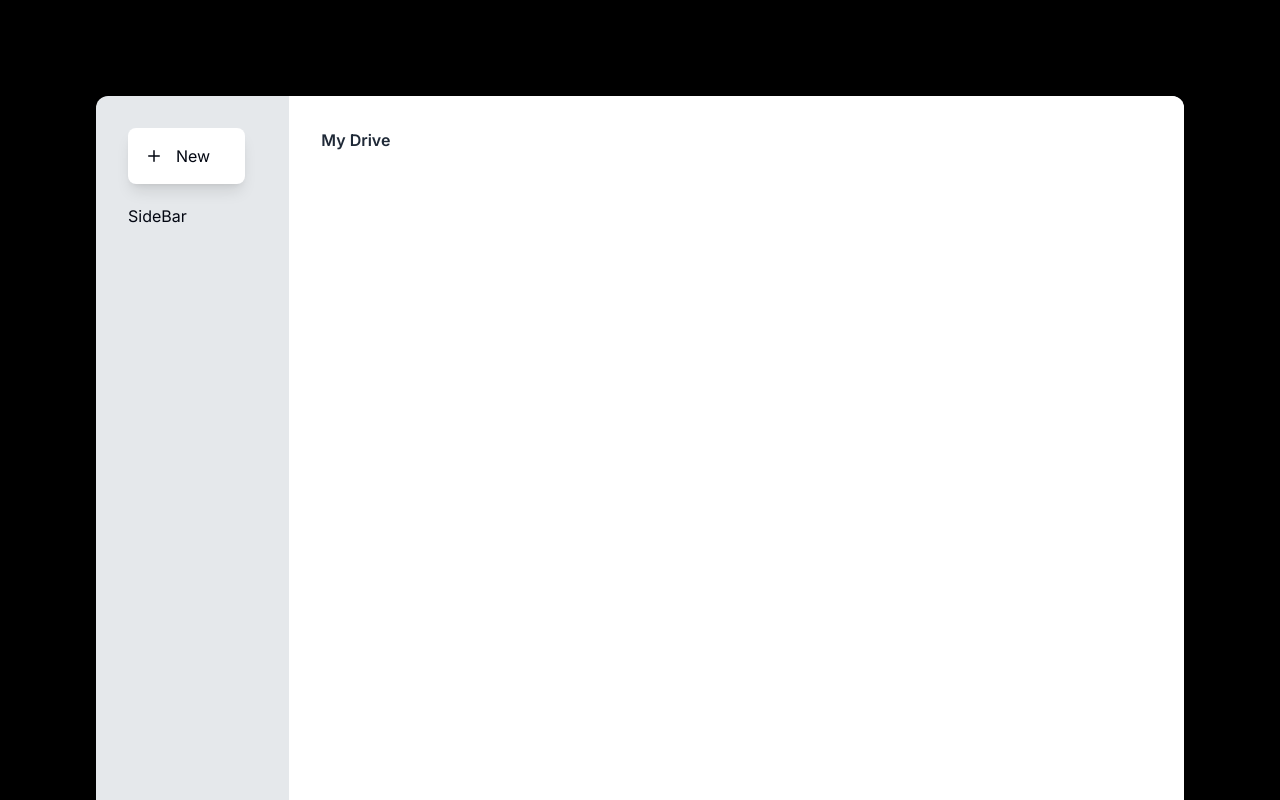
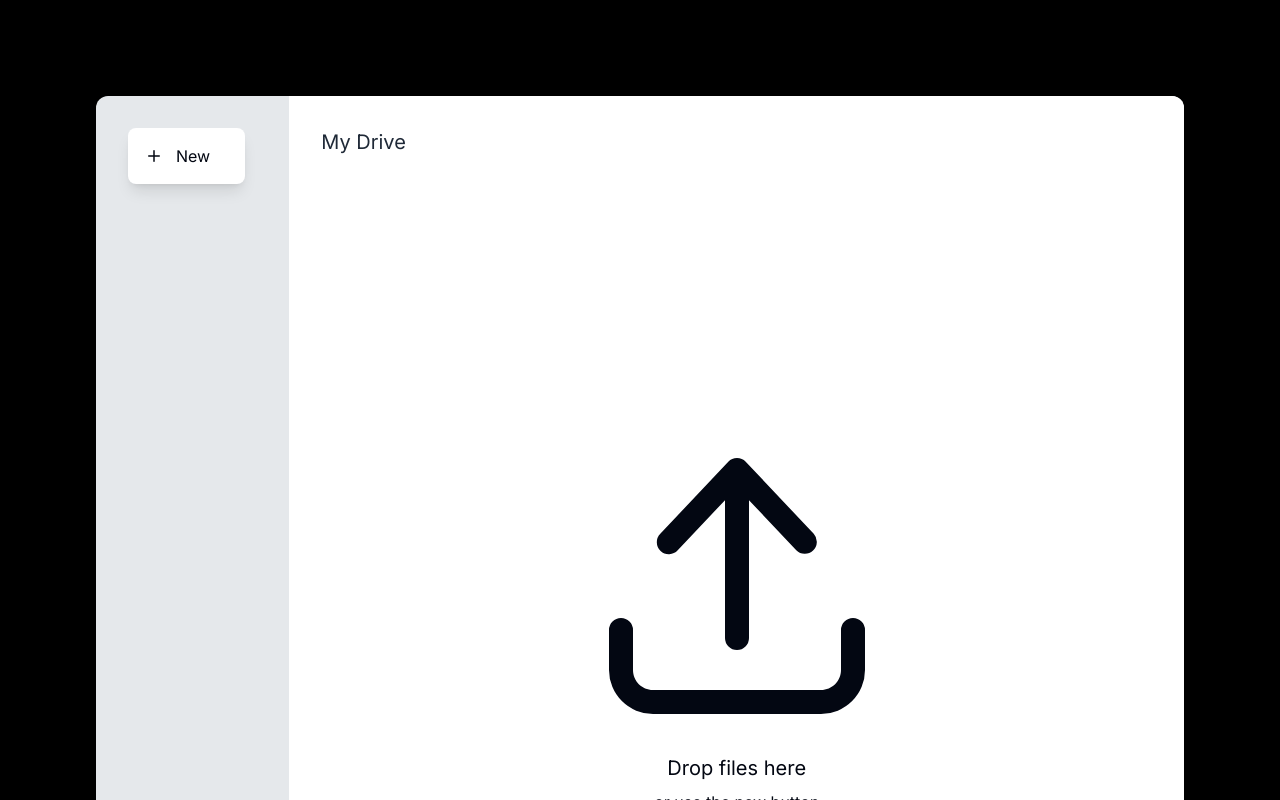
Before and after one commit to thienbuid/google-drive-file-manager-ui, a Next.js app: page / in a window 1280 px wide. Shown: the top 800 px of the page. Built offline with nearby package versions, Linux system fonts and the light colour scheme; no server answers.

Commit message:
[fix] fix structure name file

```diff
--- a/app/components/BreadCrumb.tsx
+++ b/app/components/BreadCrumb/index.tsx
@@ -1,5 +1,5 @@
+import { File } from "@/app/interfaces/file.interface";
 import React from "react";
-import { File } from "../interfaces/file.interface";
 
 type Props = {
   breadcrumbs: File[];
@@ -14,13 +14,11 @@ const BreadCrumb = ({ breadcrumbs, handleBackFolder }: Props) => {
         return (
           <li
             key={bread.id}
-            className={`inline-flex items-center hover:cursor-pointer ${
-              isLastElement ? "font-semibold" : ""
-            }`}
+            className="inline-flex items-center hover:cursor-pointer"
             onClick={() => handleBackFolder(index)}
           >
             <a
-              className={`flex items-center ${
+              className={`flex items-center text-xl select-none ${
                 isLastElement ? "text-gray-800" : "text-gray-500"
               } hover:text-blue-600 focus:outline-none`}
             >
--- a/app/components/Files/Files.tsx
+++ b/app/components/Files/index.tsx
@@ -7,7 +7,7 @@ type Props = {
 };
 
 const Files = ({ files }: Props) => {
-  return (
+  return files.length ? (
     <div className="flex flex-col gap-5">
       <h4 className="font-medium">Files</h4>
       <div className="grid grid-cols-4 gap-4 ">
@@ -16,6 +16,8 @@ const Files = ({ files }: Props) => {
         })}
       </div>
     </div>
+  ) : (
+    <></>
   );
 };
 
--- /dev/null
+++ b/app/components/FolderTree/index.tsx
@@ -0,0 +1,55 @@
+import { FileType } from "@/app/interfaces/enums/file-type";
+import { File } from "@/app/interfaces/file.interface";
+import { FolderTree as FolderTreeType } from "@/app/interfaces/folder-tree";
+import { request, ResponseType } from "@/app/utils/api/axios";
+import React, { useState } from "react";
+
+type Props = {
+  className: string;
+  data: FolderTreeType;
+};
+
+const FolderTree = ({ className, data }: Props) => {
+  const [isShowChildren, setIsShowChildren] = useState(false);
+  return (
+    data && (
+      <ul className={className}>
+        <li className="my-1 cursor-pointer">
+          <div className="flex gap-2 items-center p-1 hover:bg-[#C1E7FE] rounded-lg">
+            <svg
+              onClick={() => setIsShowChildren((prev) => !prev)}
+              xmlns="http://www.w3.org/2000/svg"
+              viewBox="0 0 20 20"
+              fill="currentColor"
+              className={`size-5 transition duration-300 ${
+                isShowChildren ? "rotate-90" : ""
+              }`}
+            >
+              <path
+                fillRule="evenodd"
+                d="M8.22 5.22a.75.75 0 0 1 1.06 0l4.25 4.25a.75.75 0 0 1 0 1.06l-4.25 4.25a.75.75 0 0 1-1.06-1.06L11.94 10 8.22 6.28a.75.75 0 0 1 0-1.06Z"
+                clipRule="evenodd"
+              />
+            </svg>
+            <div>
+              <img src={data.iconLink} alt="" />
+            </div>
+            <p className="truncate select-none text-xs">{data.name}</p>
+          </div>
+          {isShowChildren &&
+            data.children?.map((folder) => {
+              return (
+                <FolderTree
+                  key={folder.id}
+                  className="block ml-2"
+                  data={folder}
+                />
+              );
+            })}
+        </li>
+      </ul>
+    )
+  );
+};
+
+export default FolderTree;
--- a/app/components/Folders/FolderCard.tsx
+++ b/app/components/Folders/FolderCard.tsx
@@ -9,16 +9,17 @@ type Props = {
 const FolderCard = ({ folder, onClick }: Props) => {
   return (
     <div
-      onClick={() => {
+      onDoubleClickCapture={() => {
         onClick(folder);
       }}
-      className="flex flex-col bg-[#F0F4F8] hover:bg-[#d9dcdf] rounded-lg flex-1 p-4 gap-4"
+      tabIndex={0}
+      className="flex flex-col bg-[#F0F4F8] focus:bg-[#C1E7FE] hover:bg-[#d9dcdf] hover:cursor-pointer rounded-lg flex-1 p-4 gap-4"
     >
       <div className="flex justify-between items-center flex-row gap-4">
         <div>
           <img src={folder.iconLink} alt="" />
         </div>
-        <p className="flex flex-1 truncate">{folder.name}</p>
+        <p className="flex flex-1 truncate select-none">{folder.name}</p>
         <svg
           xmlns="http://www.w3.org/2000/svg"
           viewBox="0 0 20 20"
--- a/app/components/Folders/Folders.tsx
+++ b/app/components/Folders/index.tsx
@@ -8,7 +8,7 @@ type Props = {
 };
 
 const Folders = ({ folders, onClickFolder }: Props) => {
-  return (
+  return folders.length ? (
     <div className="flex flex-col gap-5">
       <h4 className="font-medium">Folders</h4>
       <div className="grid grid-cols-4 gap-4">
@@ -23,6 +23,8 @@ const Folders = ({ folders, onClickFolder }: Props) => {
         })}
       </div>
     </div>
+  ) : (
+    <></>
   );
 };
 
--- a/app/components/GoogleDriveManager.tsx
+++ b/app/components/GoogleDriveManager.tsx
@@ -1,14 +1,20 @@
 "use client";
 import React, { useCallback, useState } from "react";
 import { Button } from "./Button";
-import SideBar from "./Sidebar";
-import Files from "./Files/Files";
+import Files from "./Files";
 import useFetchData from "../hooks/useFetchData";
-import { Request } from "../utils/api/axios";
 import { File } from "../interfaces/file.interface";
-import Folders from "./Folders/Folders";
+import Folders from "./Folders";
+import { FileType } from "../interfaces/enums/file-type";
+import FolderEmpty from "./FolderEmpty";
+import Loading from "./Loading";
+import ProgressBar from "./ProgressBar";
+import { InfoCloud } from "../interfaces/info-cloud.interface";
+import { convertSize } from "../utils/functions/convert-size-file";
+import FolderTree from "./FolderTree";
+import { request } from "../utils/api/axios";
+import { FolderTree as FolderTreeType } from "../interfaces/folder-tree";
 import BreadCrumb from "./BreadCrumb";
-import { FileType } from "../interfaces/enums/file-type";
 
 const root: File = {
   mimeType: "application/vnd.google-apps.folder",
@@ -23,13 +29,38 @@ const root: File = {
 
 const GoogleDriveManager = () => {
   const [breadcrumbs, setBreadcrumbs] = useState<File[]>([root]);
-  const callApi = useCallback(async () => {
-    return await Request.getInstance().get(
+  const callApiFiles = useCallback(async () => {
+    return await request.get(
       `http://localhost:3900/v1/api/file-manager/folder/${
         breadcrumbs[breadcrumbs.length - 1].id
       }/files`
     );
   }, [breadcrumbs]);
+
+  const callApiTreeFolder = useCallback(async () => {
+    return await request.get(
+      `http://localhost:3900/v1/api/file-manager/tree-folder`
+    );
+  }, []);
+
+  const callApiAbout = useCallback(async () => {
+    return await request.get("http://localhost:3900/v1/api/file-manager/about");
+  }, []);
+
+  const [cloudInfo, statusGetCloudInfo] = useFetchData<InfoCloud>(
+    callApiAbout,
+    {} as InfoCloud
+  );
+
+  const [files, getFilesStatus, getFilesMessage, getFilesLoading] =
+    useFetchData<File[]>(callApiFiles, []);
+
+  const [
+    folderTree,
+    getFolderTreeStatus,
+    getFolderTreeMessage,
+    getFolderTreeLoading,
+  ] = useFetchData<FolderTreeType>(callApiTreeFolder, {} as any);
 
   const handleFolderClick = (file: File) => {
     const isExist = breadcrumbs.some((bread) => bread.id === file.id);
@@ -43,7 +74,6 @@ const GoogleDriveManager = () => {
     setBreadcrumbs(breadcrumbsAfterRemove);
   };
 
-  const [files, status] = useFetchData<File[]>(callApi, []);
   return (
     <div className="container flex gap-3 justify-between h-[1000px] mx-auto bg-[#e5e8eb] rounded-xl overflow-hidden">
       <div className="flex flex-col gap-5 w-2/12 p-8">
@@ -64,16 +94,35 @@ const GoogleDriveManager = () => {
         >
           New
         </Button>
-        <SideBar />
+        {getFolderTreeStatus === "OK" && (
+          <div className="overflow-auto">
+            <FolderTree className="list-none" data={folderTree} />
           </div>
-      <div className="flex flex-col gap-5 w-2/12 p-8 flex-1 bg-white overflow-auto">
+        )}
+        {statusGetCloudInfo === "OK" && (
+          <div className="flex flex-col gap-2">
+            <ProgressBar
+              percent={
+                (parseInt(cloudInfo.usage) / parseInt(cloudInfo.limit)) * 100
+              }
+            />
+            <p className="text-zinc-600 text-sm">
+              {convertSize(cloudInfo.usage)} of {convertSize(cloudInfo.limit)}{" "}
+              used
+            </p>
+          </div>
+        )}
+      </div>
+      <div className="flex flex-col gap-5 p-8 flex-1 bg-white">
         <BreadCrumb
           breadcrumbs={breadcrumbs}
           handleBackFolder={handleBackFolder}
         />
-        {files.length ? (
+        <div className="flex flex-col h-full gap-5 overflow-auto">
+          {getFilesLoading ? (
+            <Loading />
+          ) : files.length ? (
             <>
-            {" "}
               <Folders
                 onClickFolder={handleFolderClick}
                 folders={files.filter((file) => file.type === "GOOGLE_FOLDER")}
@@ -83,8 +132,9 @@ const GoogleDriveManager = () => {
               />
             </>
           ) : (
-          <></>
+            <FolderEmpty />
           )}
+        </div>
       </div>
     </div>
   );
--- /dev/null
+++ b/app/components/ProgressBar.tsx
@@ -0,0 +1,19 @@
+import { use } from "passport";
+import React from "react";
+
+type Props = {
+  percent: number;
+};
+
+const ProgressBar = ({ percent }: Props) => {
+  return (
+    <div className="w-full bg-gray-200 rounded-full h-[6px] dark:bg-gray-300">
+      <div
+        className="bg-blue-600 h-[6px] rounded-full"
+        style={{ width: `${percent}%` }}
+      ></div>
+    </div>
+  );
+};
+
+export default ProgressBar;
--- a/app/components/Sidebar.tsx
+++ /dev/null
@@ -1,11 +0,0 @@
-import React from 'react'
-
-type Props = {}
-
-const SideBar = (props: Props) => {
-  return (
-    <div>SideBar</div>
-  )
-}
-
-export default SideBar
--- a/package.json
+++ b/package.json
@@ -12,6 +12,7 @@
     "axios": "^1.7.3",
     "class-variance-authority": "^0.7.0",
     "clsx": "^2.1.1",
+    "filesize": "^10.1.4",
     "framer-motion": "^11.3.21",
     "lucide-react": "^0.424.0",
     "next": "14.2.5",
```
Also changed, not shown: 1 other file (tests, documents, lock files or other folders). Lines whose indentation alone changed are shown as unchanged.
